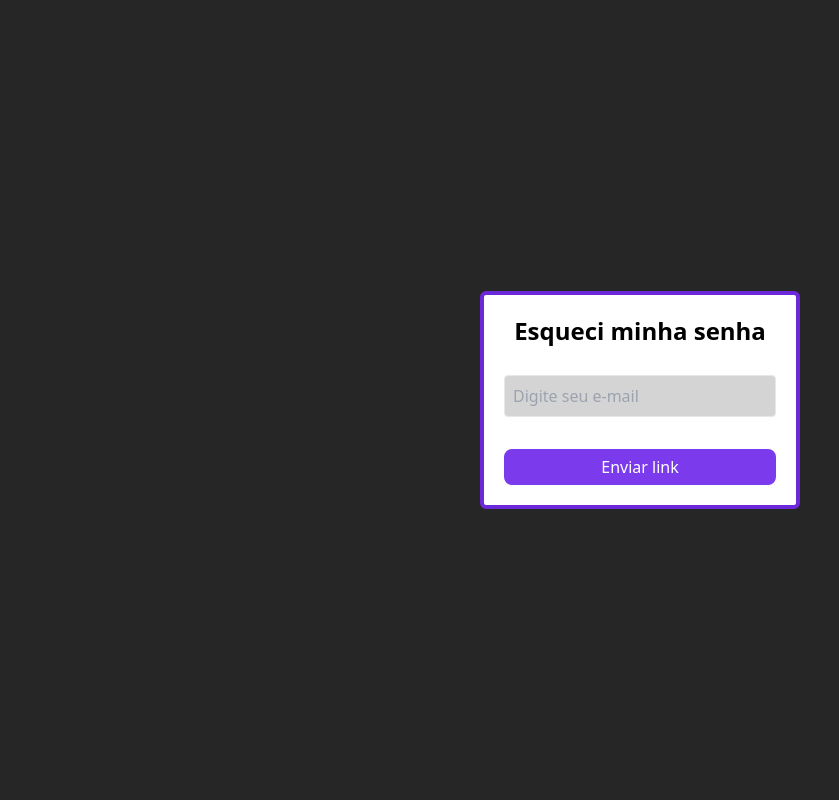
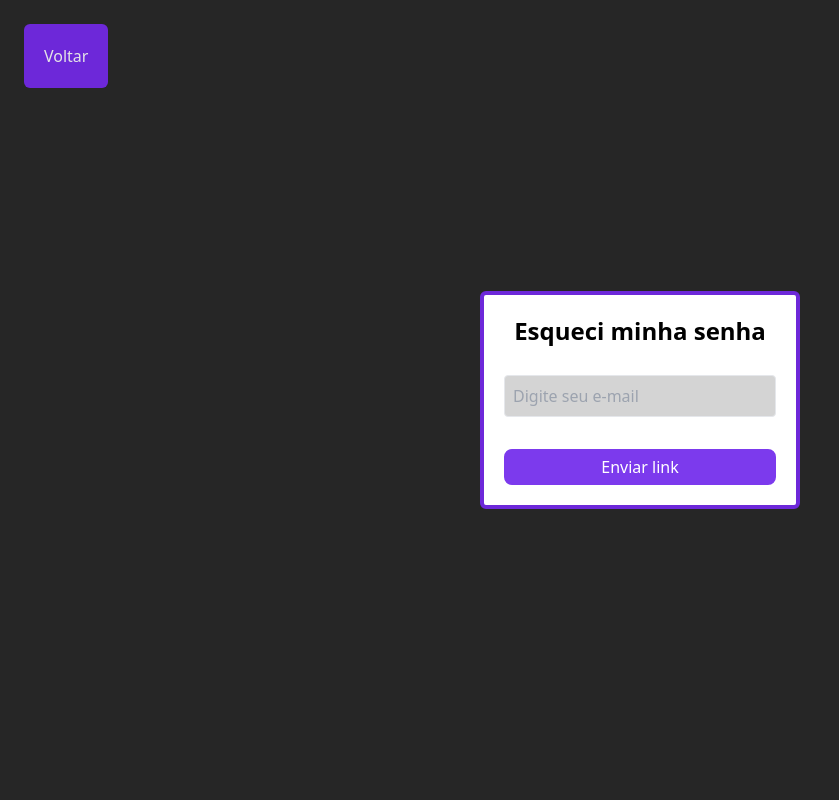
Before and after one commit to iamgizas/affiliate-project, a React (Create React App) app in the folder front/: page /forgot-password in a window 1280 px wide. Shown: the top 800 px of the page, without its empty margins (0-839 px from the left). Built offline with nearby package versions, Linux system fonts and the light colour scheme.

Commit message:
[CREATED]: Back page button created in forgot password component

```diff
--- a/front/src/pages/user-forms/forgot-password/page.jsx
+++ b/front/src/pages/user-forms/forgot-password/page.jsx
@@ -1,4 +1,5 @@
 import { useState } from "react";
+import { Link } from "react-router";
 
 const ForgotPassword = () => {
     const [email, setEmail] = useState('');
@@ -22,6 +23,17 @@ const ForgotPassword = () => {
 
     return (
         <div className="flex flex-col items-center justify-center h-screen">
+            <div className="absolute top-1 left-1">
+                <Link
+                className='bg-violet-700 text-zinc-200 flex m-5 p-5 text-center rounded-md hover:bg-violet-600/50
+                transition delay-300'
+                to={{
+                pathname: "/login"
+                }}
+                >
+                    Voltar
+                </Link>
+            </div>
             <form onSubmit={handleSubmit} className="flex flex-col gap-3 w-80 p-5 bg-white border-4 border-violet-700 rounded-md">
                 <h2 className="flex justify-center text-2xl font-bold mb-4">Esqueci minha senha</h2>
                 <input
```
